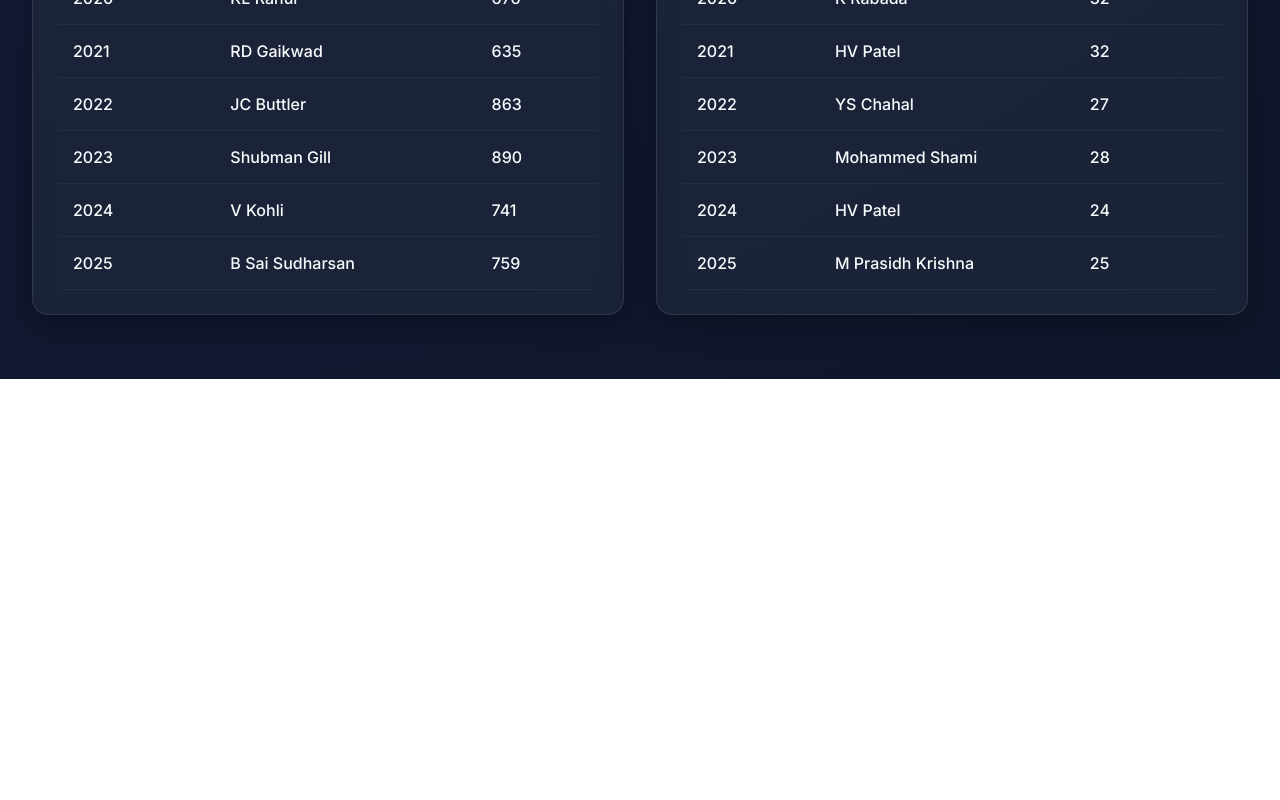
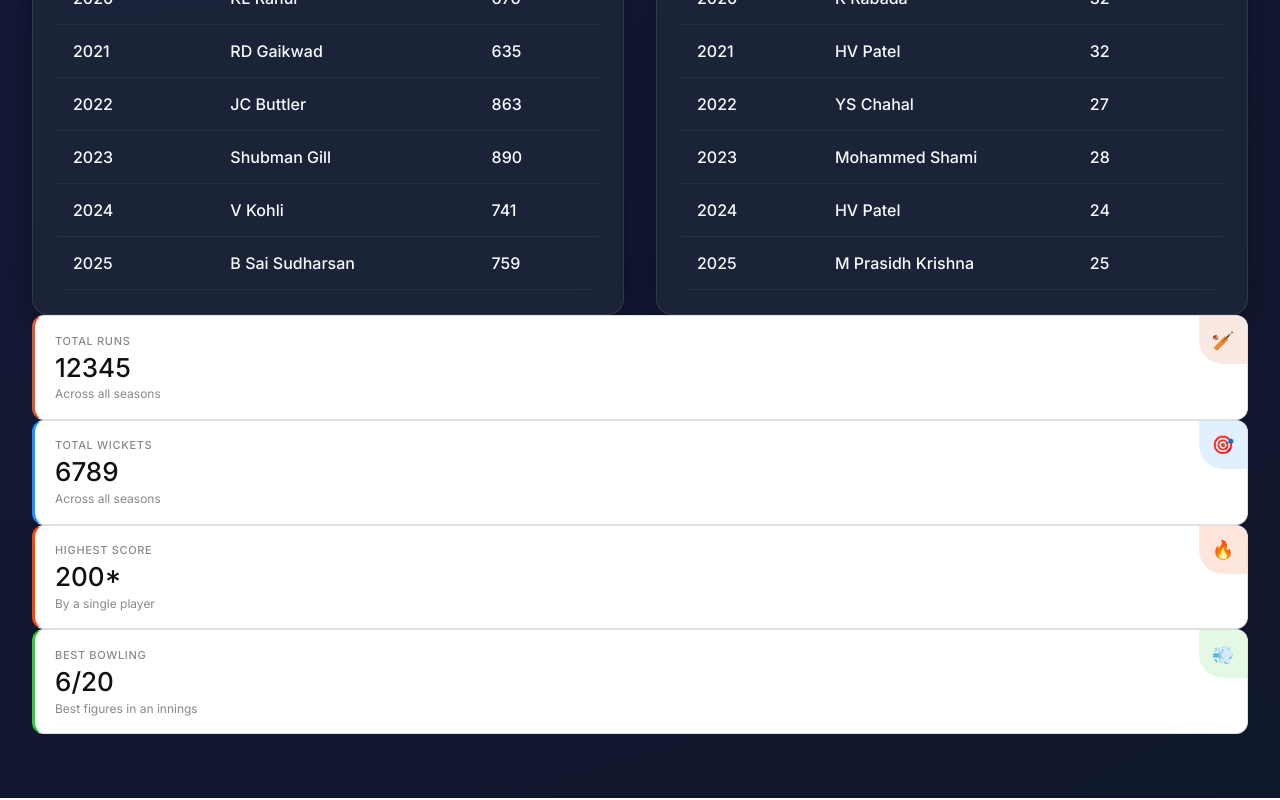
Before and after one commit to SohamOrSomethin/ipl-data-analysis, a React (Vite) app in the folder frontend/: page / in a window 1280 px wide. Shown: the part 1424-2224 px from the top of the page. Before the commit the page ends 1805 px from the top, so only its background shows below. Built offline with nearby package versions, Linux system fonts and the light colour scheme.

Commit message:
added statcard, will style later

```diff
--- a/frontend/src/App.jsx
+++ b/frontend/src/App.jsx
@@ -2,6 +2,7 @@ import TopBatters from './pages/TopBatters'
 import TopBowlers from './pages/TopBowlers'
 import OrangeCap from './pages/OrangeCap'
 import PurpleCap from './pages/PurpleCap'
+import StatCard from './components/StatCard'
 
 function App() {
   return (
@@ -13,7 +14,17 @@ function App() {
         <OrangeCap />
         <PurpleCap />
       </div>
+
+    <div>
+      <StatCard title="Total Runs" value="12345" subtitle="Across all seasons" icon="🏏" accentColor="#D85A30" />
+      <StatCard title="Total Wickets" value="6789" subtitle="Across all seasons" icon="🎯" accentColor="#1E90FF" />
+      <StatCard title="Highest Score" value="200*" subtitle="By a single player" icon="🔥" accentColor="#FF4500" />
+      <StatCard title="Best Bowling" value="6/20" subtitle="Best figures in an innings" icon="💨" accentColor="#32CD32" />
     </div>
+
+    </div>
+
+
   )
 }
 
--- /dev/null
+++ b/frontend/src/components/StatCard.jsx
@@ -0,0 +1,40 @@
+export default function StatCard({ title, value, subtitle, icon, accentColor = "#D85A30" }) {
+  const lightBg = accentColor + "22"; // ~13% opacity tint
+
+  return (
+    <div style={{
+      background: "white",
+      border: "0.5px solid #e0e0e0",
+      borderRadius: "12px",
+      borderLeft: `3px solid ${accentColor}`,
+      padding: "1.1rem 1.25rem",
+      position: "relative",
+      overflow: "hidden",
+    }}>
+      {icon && (
+        <div style={{
+          position: "absolute", top: 0, right: 0,
+          width: "48px", height: "48px",
+          background: lightBg,
+          borderRadius: "0 12px 0 50%",
+          display: "flex", alignItems: "center", justifyContent: "center",
+          fontSize: "18px",
+        }}>
+          {icon}
+        </div>
+      )}
+
+      <p style={{ fontSize: "11px", fontWeight: 500, color: "#888", textTransform: "uppercase", letterSpacing: "0.06em", margin: "0 0 6px" }}>
+        {title}
+      </p>
+      <p style={{ fontSize: "26px", fontWeight: 500, color: "#111", margin: "0 0 4px", lineHeight: 1.1 }}>
+        {value}
+      </p>
+      {subtitle && (
+        <p style={{ fontSize: "12px", color: "#888", margin: 0 }}>
+          {subtitle}
+        </p>
+      )}
+    </div>
+  );
+}
```
